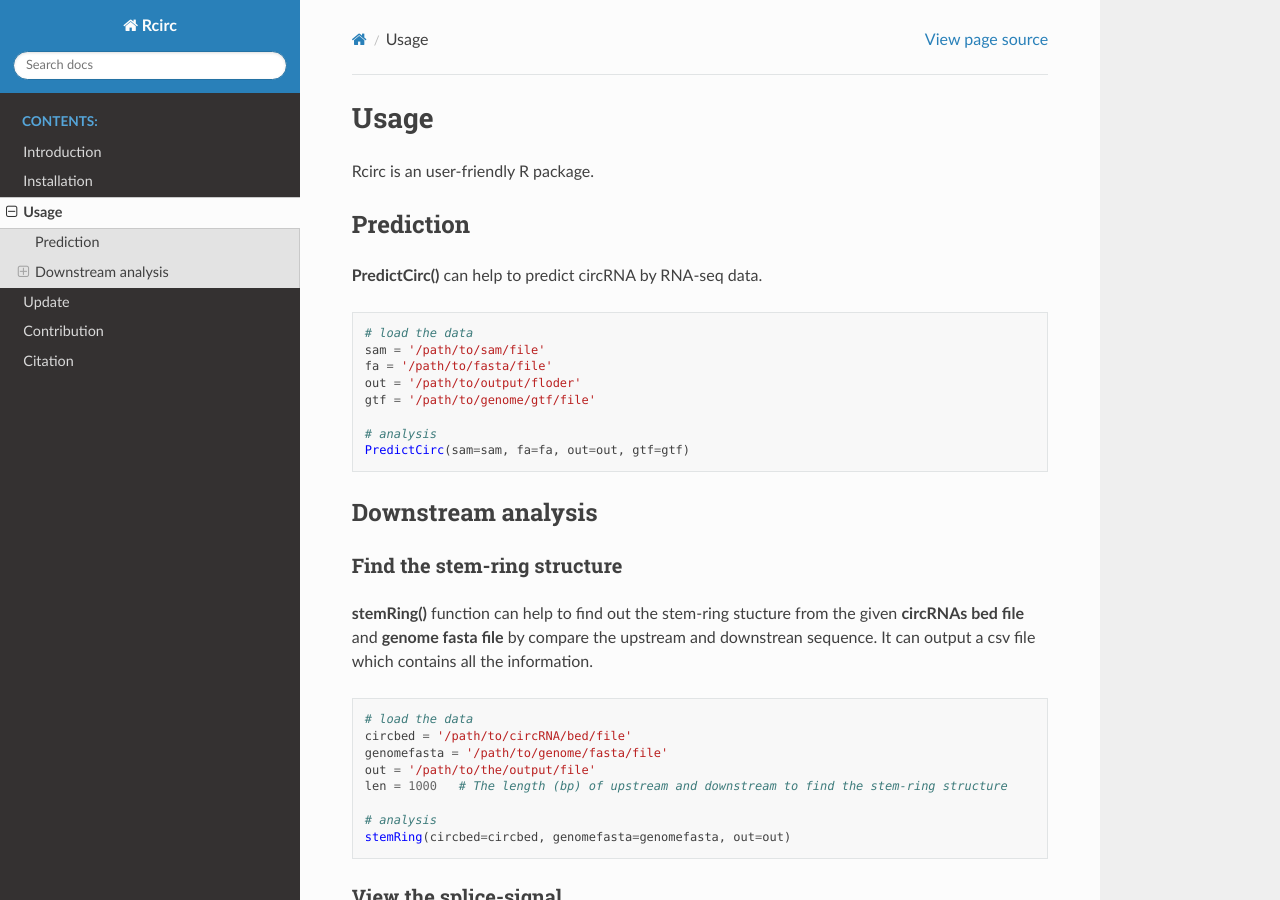
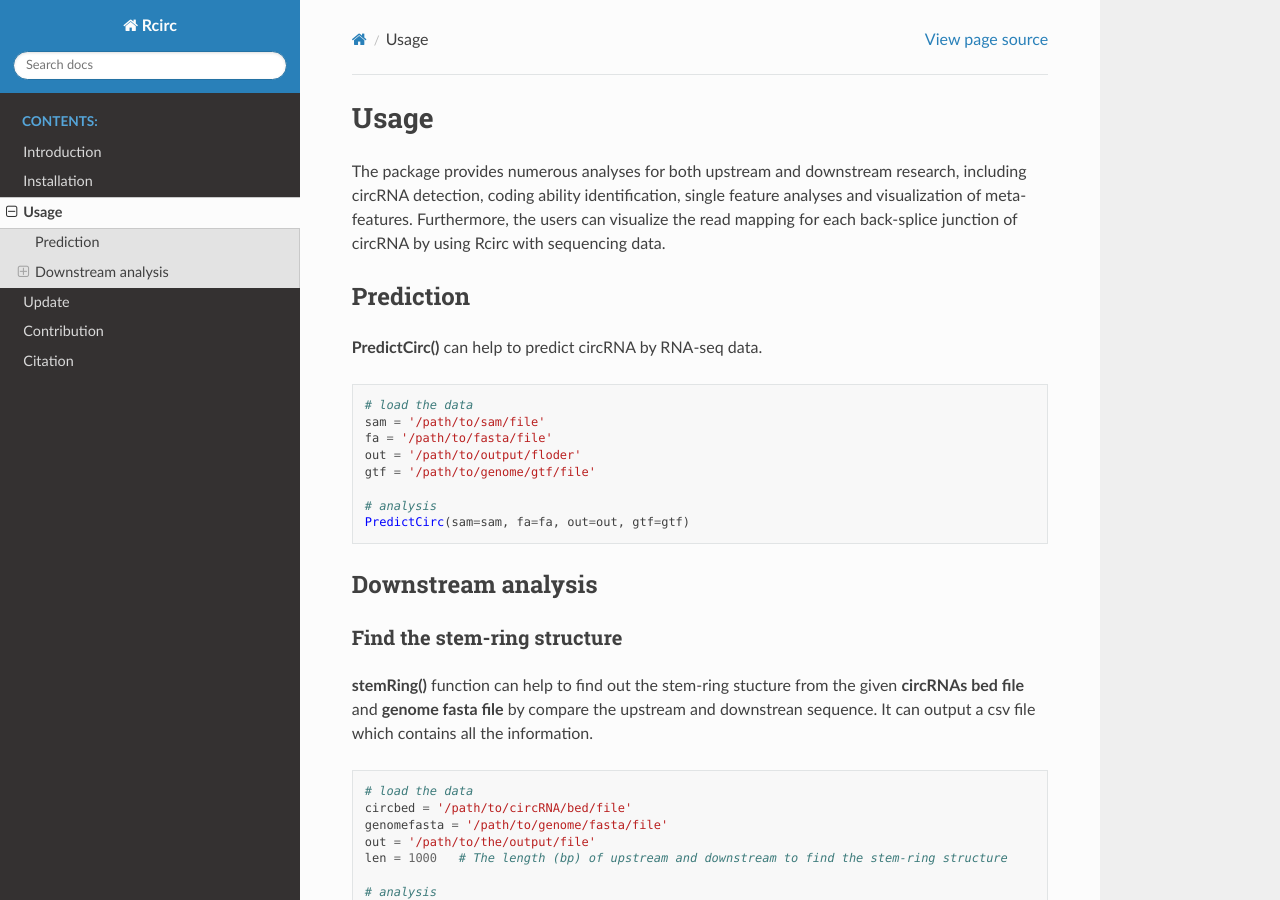
Before and after one commit to PSSUN/Rcirc_doc, a Sphinx documentation site: the page built from source/Usage/Usage.md, in a window 1280 px wide and 900 px high. Built offline with Sphinx 7.4.7 and the Read the Docs theme 2.0.0, drawn with Linux system fonts in a browser that asks for light colours.

Commit message:
Update Usage.md

```diff
--- a/source/Usage/Usage.md
+++ b/source/Usage/Usage.md
@@ -1,5 +1,5 @@
 # Usage
-Rcirc is an user-friendly R package.
+The package provides numerous analyses for both upstream and downstream research, including circRNA detection, coding ability identification, single feature analyses and visualization of meta-features. Furthermore, the users can visualize the read mapping for each back-splice junction of circRNA by using Rcirc with sequencing data.
 
 ## Prediction
 
```
